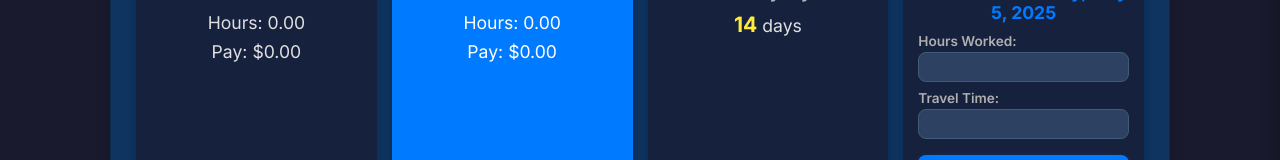
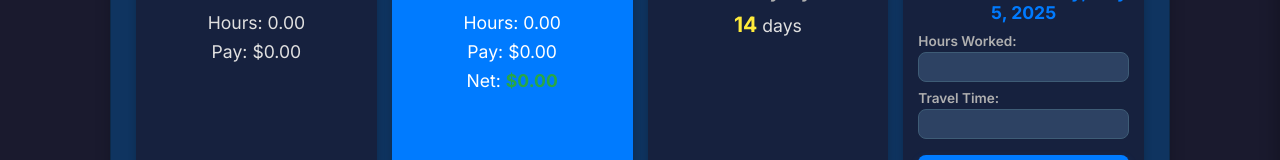
Before and after one commit to EndlessBeard/FuckYouPayMe, a website built with Vite: page index.html in a window 1280 px wide. Shown: the part 253-413 px from the top of the page. Built offline with nearby package versions, Linux system fonts and the light colour scheme.

Commit message:
Add Net Pay field to Current Week dashboard section

```diff
--- a/index.html
+++ b/index.html
@@ -41,6 +41,7 @@
                         <h3>Current Week</h3>
                         <p>Hours: <span id="dashboard-current-week-hours">0.00</span></p>
                         <p>Pay: <span id="dashboard-current-week-pay">$0.00</span></p>
+                        <p>Net: <span id="dashboard-current-week-net">$0.00</span></p>
                     </div>
                     <div class="dashboard-item payday-countdown">
                         <h3>Next Payday In</h3>
--- a/src/dashboard.js
+++ b/src/dashboard.js
@@ -7,6 +7,7 @@ let lastWeekHoursElement;
 let lastWeekPayElement;
 let currentWeekHoursElement;
 let currentWeekPayElement;
+let currentWeekNetElement;
 let daysUntilPaydayElement;
 
 // Initialize dashboard
@@ -16,6 +17,7 @@ export function initDashboard() {
     lastWeekPayElement = document.getElementById('dashboard-last-week-pay');
     currentWeekHoursElement = document.getElementById('dashboard-current-week-hours');
     currentWeekPayElement = document.getElementById('dashboard-current-week-pay');
+    currentWeekNetElement = document.getElementById('dashboard-current-week-net');
     daysUntilPaydayElement = document.getElementById('dashboard-days-till-payday');
 
     // Initial update
@@ -47,16 +49,25 @@ export function updateDashboard() {
     // Calculate days until next payday
     const daysUntilPayday = calculateDaysUntilPayday(settings.payPeriodStartDate, settings.payPeriodDays);
 
+    // Calculate net pay for current week (apply withholding percentage)
+    const withholding = (currentWeekData.grossPay * settings.withholdingPercentage) / 100;
+    const netPay = currentWeekData.grossPay - withholding;
+
     // Update the dashboard display
     lastWeekHoursElement.textContent = formatHours(lastWeekData.totalHours);
     lastWeekPayElement.textContent = formatCurrency(lastWeekData.grossPay);
     currentWeekHoursElement.textContent = formatHours(currentWeekData.totalHours);
     currentWeekPayElement.textContent = formatCurrency(currentWeekData.grossPay);
+    currentWeekNetElement.textContent = formatCurrency(netPay);
     daysUntilPaydayElement.textContent = daysUntilPayday;
 
     console.log('Dashboard updated with:', {
         lastWeek: { hours: lastWeekData.totalHours, pay: lastWeekData.grossPay },
-        currentWeek: { hours: currentWeekData.totalHours, pay: currentWeekData.grossPay },
+        currentWeek: {
+            hours: currentWeekData.totalHours,
+            pay: currentWeekData.grossPay,
+            net: netPay
+        },
         daysUntilPayday
     });
 }
--- a/src/style.css
+++ b/src/style.css
@@ -360,6 +360,11 @@ body {
     color: rgba(255, 255, 255, 0.85);
 }
 
+.dashboard-item.current-week p:last-of-type span {
+    color: var(--net-pay-color);
+    font-weight: bold;
+}
+
 .dashboard-item.payday-countdown span {
     color: var(--highlight-color);
     font-weight: bold;
```
